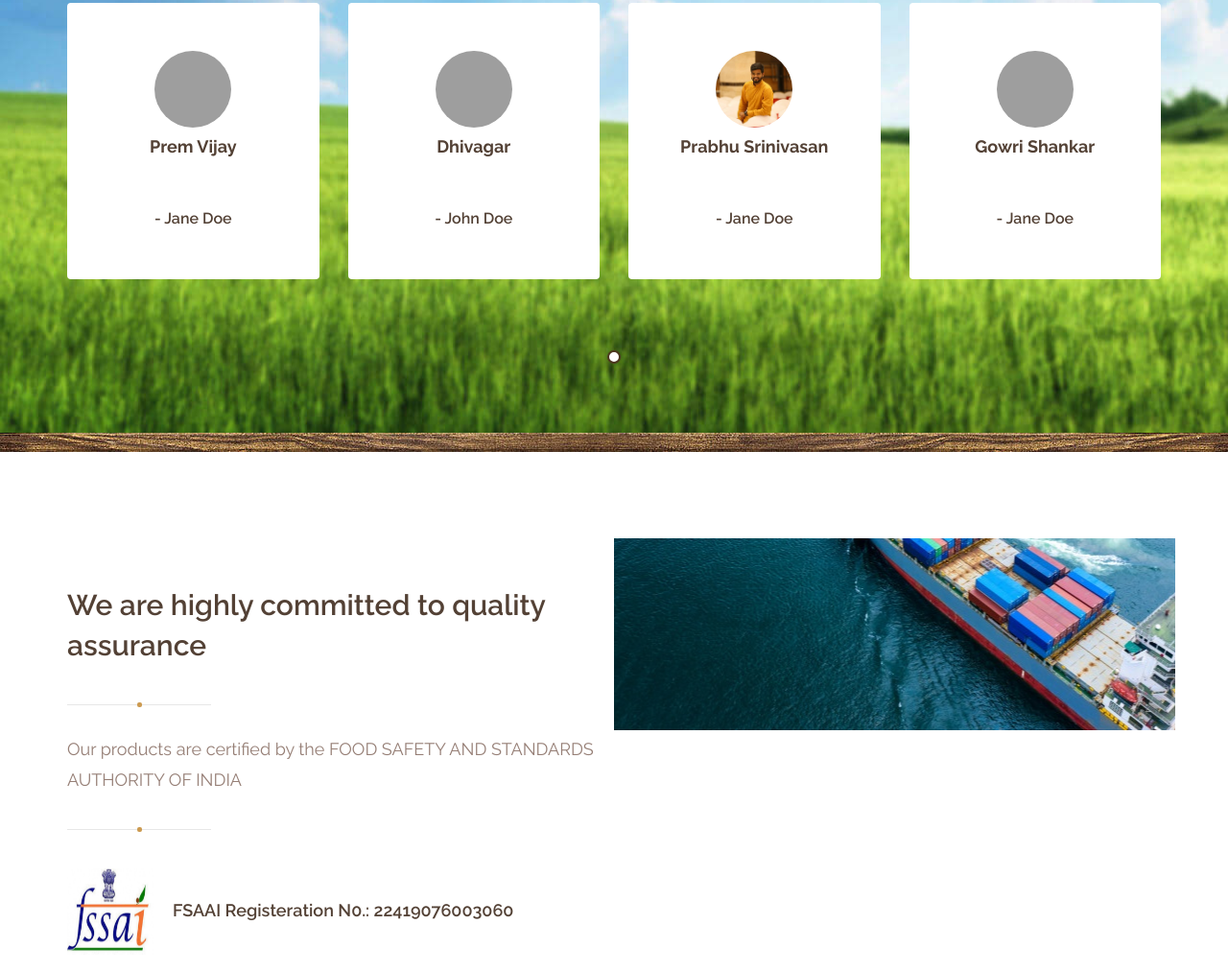
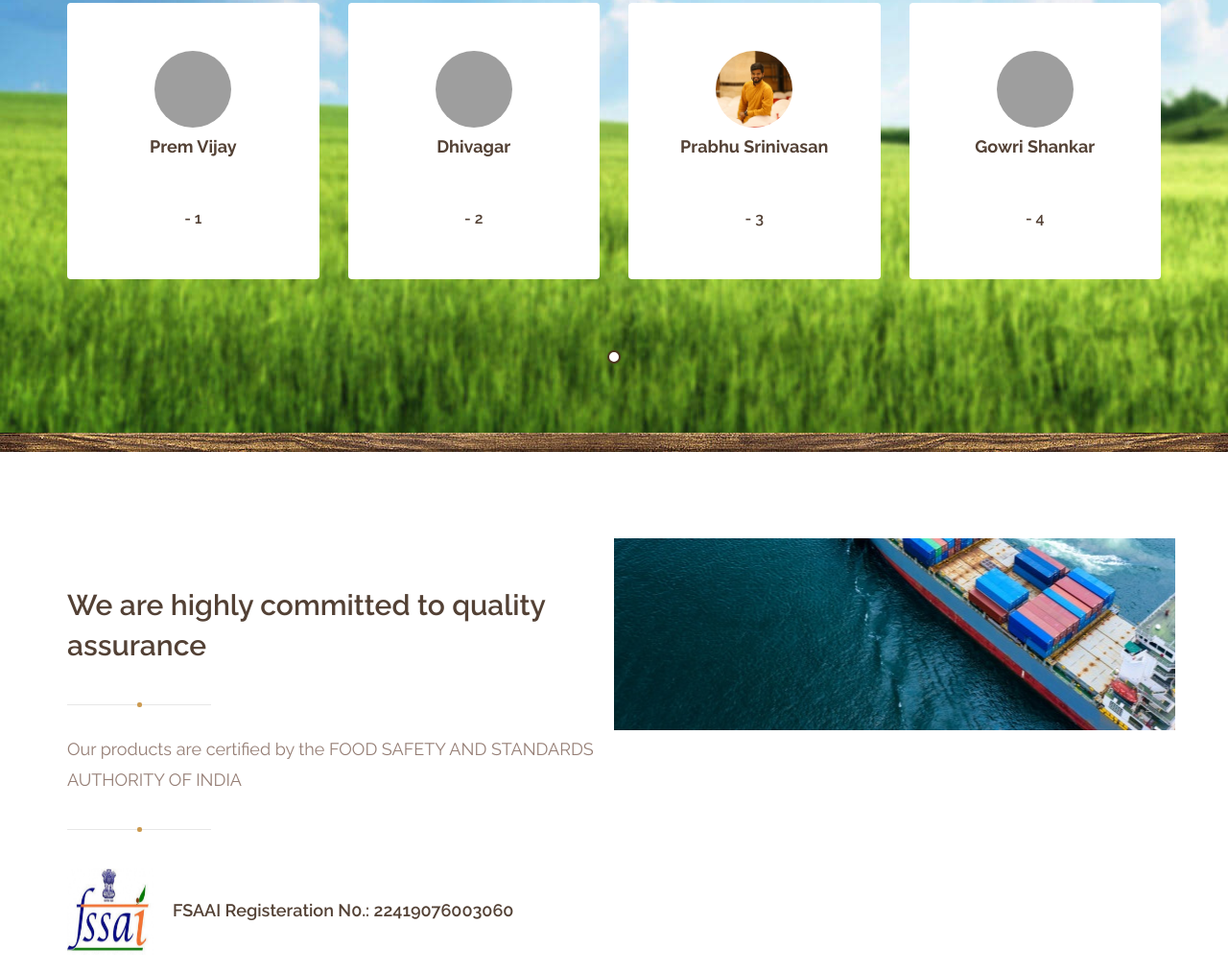
Before and after one commit to buzzcorpindia/buzzcorpindia.github.io, a plain HTML site: page index.html in a window 1280 px wide. Shown: the part 1605-2618 px from the top of the page at 96% size. Drawn offline with Linux system fonts and the light colour scheme; some packages are replaced by stand-ins of ours; grey boxes are pictures that could not be loaded.

Commit message:
Update index.html

```diff
--- a/index.html
+++ b/index.html
@@ -207,14 +207,12 @@
 					<div class="fbox">
 						<i class="fa fa-heart-o"></i>
 						<h4>Easy to Edit</h4>
-						<p>Lorem ipsum dolor sit amet consecte adipisicing eiusmod tempor incididunt ut labore et dolore aliqua.</p>
 					</div>
 				</div>
 				<div class="col-xs-12 col-sm-6 col-md-4 col-lg-4">
 					<div class="fbox">
 						<i class="fa fa-sticky-note-o"></i>
 						<h4>Sleek & Minimal</h4>
-						<p>Lorem ipsum dolor sit amet consecte adipisicing eiusmod tempor incididunt ut labore et dolore aliqua.</p>
 					</div>
 				</div>
 
@@ -222,7 +220,6 @@
 					<div class="fbox">
 						<i class="fa fa-envelope-o"></i>
 						<h4>Free Support</h4>
-						<p>Lorem ipsum dolor sit amet consecte adipisicing eiusmod tempor incididunt ut labore et dolore aliqua.</p>
 					</div>
 				</div>
 
@@ -230,14 +227,12 @@
 					<div class="fbox">
 						<i class="fa fa-comment-o"></i>
 						<h4>Bootstrap Powered</h4>
-						<p>Lorem ipsum dolor sit amet consecte adipisicing eiusmod tempor incididunt ut labore et dolore aliqua.</p>
 					</div>
 				</div>
 				<div class="col-xs-12 col-sm-6 col-md-4 col-lg-4">
 					<div class="fbox">
 						<i class="fa fa-television"></i>
 						<h4>Responsive Design</h4>
-						<p>Lorem ipsum dolor sit amet consecte adipisicing eiusmod tempor incididunt ut labore et dolore aliqua.</p>
 					</div>
 				</div>
 			</div>
@@ -262,7 +257,7 @@
 
 							<blockquote cite="">
 								<p></p>
-								<cite><a href="URL.html">- Jane Doe</a></cite>
+								<cite><a href="URL.html">- 1</a></cite>
 							</blockquote>
 						</figure>
 
@@ -272,7 +267,7 @@
 
 							<blockquote cite="">
 								<p></p>
-								<cite><a href="URL.html">- John Doe</a></cite>
+								<cite><a href="URL.html">- 2</a></cite>
 							</blockquote>
 						</figure>
 
@@ -282,7 +277,7 @@
 
 							<blockquote cite="">
 								<p></p>
-								<cite><a href="URL.html">- Jane Doe</a></cite>
+								<cite><a href="URL.html">- 3</a></cite>
 							</blockquote>
 						</figure>
 
@@ -292,7 +287,7 @@
 
 							<blockquote cite="">
 								<p></p>
-								<cite><a href="URL.html">- Jane Doe</a></cite>
+								<cite><a href="URL.html">- 4</a></cite>
 							</blockquote>
 						</figure>
 
```
